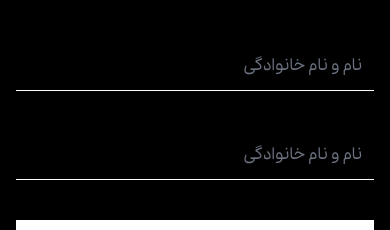
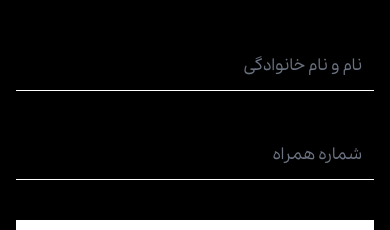
Before and after one commit to sadmadsi/website-TAVANA, a Next.js app: page / in a window 390 px wide. Shown: the part 1280-1510 px from the top of the page. Built offline with nearby package versions, Linux system fonts and the light colour scheme.

Commit message:
responsive

```diff
--- a/components/Goods/Section2.tsx
+++ b/components/Goods/Section2.tsx
@@ -28,7 +28,7 @@ export default function Section2() {
         <div className="bg-mustard py-20">
             <div className="container p-10">
                 <h1 className='mb-20'>خدمات توانا در بورس کالا</h1>
-                <div className="sm:grid sm:grid-cols-3 gap-3">
+                <div className="sm:grid xl:grid-cols-3 sm:grid-cols-2 gap-3">
                     {cards.map((item: any) => {
                         return (
                             <div key={item.title} className="border-4 border-black p-10 text-black flex w-full mb-4 sm:mb-0">
--- a/components/Goods/Section3.tsx
+++ b/components/Goods/Section3.tsx
@@ -39,7 +39,7 @@ export default function Section3() {
                 <h1 className='sm:text-right text-center'>مهم‌ترین موارد قابل معامله<br className='sm:block hidden' />
                     در بورس کالای ایران</h1>
                 <div className="relative mt-10">
-                    <div className="sm:grid sm:grid-cols-3 gap-8">
+                    <div className="sm:grid xl:grid-cols-3 sm:grid-cols-2 gap-8">
                         {cards.map((item: any) => {
                             return (
                                 <div key={item.title} className="border-4 shadow-[7px_7px_0_0_black] border-black p-3 text-black flex sm:mb-0 mb-4">
--- a/components/energyBrokerage/Section2.tsx
+++ b/components/energyBrokerage/Section2.tsx
@@ -25,7 +25,7 @@ export default function Section2() {
         <div className="bg-white">
             <div className="container p-10">
                 <h1 className='mb-20'>خدمات توانا در بورس انرژی</h1>
-                <div className="sm:grid sm:grid-cols-3 gap-3">
+                <div className="sm:grid xl:grid-cols-3 sm:grid-cols-2 gap-3">
                     {cards.map((item: any) => {
                         return (
                             <div key={item.title} className="border-4 border-black p-10  text-black flex sm:mb-0 mb-4">
--- a/components/home/Section1.tsx
+++ b/components/home/Section1.tsx
@@ -10,9 +10,9 @@ export default function Section1() {
                         این محصول به زودی معرفی خواهد شد.
                     </span>
                 </h2>
-                <form className="flex sm:flex-row flex-col space-y-10 sm:space-x-5 sm:pt-44">
-                    <input type="text" placeholder="نام و نام خانوادگی" className="bg-transparent border-0 border-b border-white p-3 focus:shadow-none focus:ring-0" />
-                    <input type="text" placeholder="نام و نام خانوادگی" className="bg-transparent border-0 border-b border-white p-3 focus:shadow-none focus:ring-0" />
+                <form className="flex sm:flex-row flex-col space-y-10 sm:space-x-5 sm:space-x-reverse sm:pt-44">
+                    <input type="text" placeholder="نام و نام خانوادگی" className="bg-transparent border-0 border-b border-white p-3 h-fit mt-auto focus:shadow-none focus:ring-0" />
+                    <input type="text" placeholder="شماره همراه" className="bg-transparent border-0 border-b border-white p-3 focus:shadow-none focus:ring-0" />
                     <button type="submit" className="bg-white text-black p-3 px-5 transition-all hover:bg-white/70" >درخواست دمو</button>
                 </form>
             </div>
--- a/components/vest-one/Section4.tsx
+++ b/components/vest-one/Section4.tsx
@@ -30,7 +30,7 @@ export default function Section4() {
                 <h2 className="text-justify">
                     وست وان ابزار سرمایه‌گذاری با استفاده از توان و دانش متخصصان است اما می‌تواند متناسب با انتظارات و شرایط شما اختصاصی شود. ویژگی‌های سرمایه‌گذاری از طریق وست وان به شرح ذیل است:
                 </h2>
-                <div className="sm:grid sm:grid-cols-3 gap-3 mt-24">
+                <div className="sm:grid xl:grid-cols-3 sm:grid-cols-2 gap-3 mt-24">
                     {cards.map((item: any) => {
                         return (
                             <div key={item.title} className="border-4 border-white py-16 px-10 flex sm:mb-0 mb-4">
```
